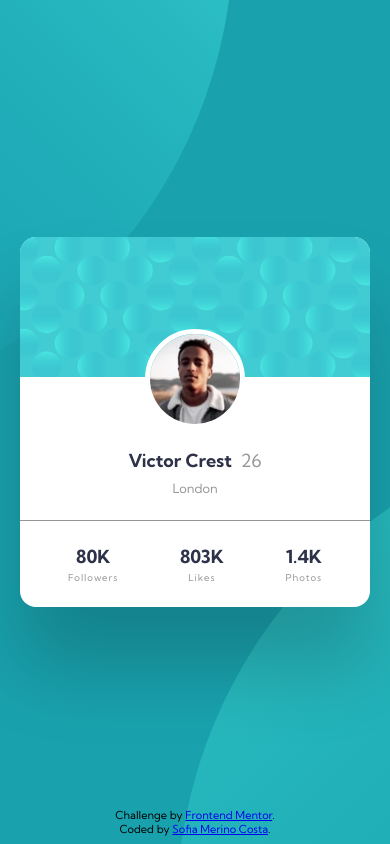
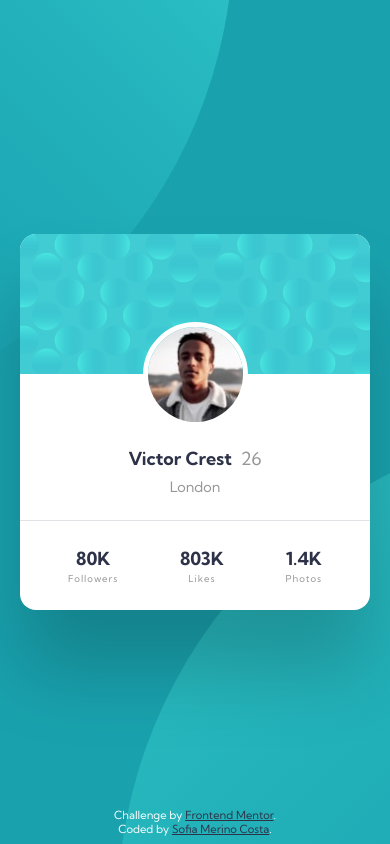
Before and after one commit to sophie-mc-dev/profile-card-component, a plain HTML site: page index.html in a window 390 px wide. Drawn offline with Linux system fonts and the light colour scheme.

Commit message:
value changes + responsive

```diff
--- a/index.html
+++ b/index.html
@@ -19,7 +19,7 @@
     </section>
 
     <section class="profile-details">
-      <img src="./images/image-victor.jpg" alt="profile-icon">
+      <img src="./images/image-victor.jpg" alt="profile picture">
       <h1>Victor Crest <span>26</span></h1>
       <p>London</p>
     </section>
--- a/style.scss
+++ b/style.scss
@@ -5,7 +5,7 @@ $very-dark-desaturated-blue: hsl(229, 23%, 23%);
 $dark-grayish-blue: hsl(227, 10%, 46%);
 $dark-gray: hsl(0, 0%, 59%);
 
-$fs-name-stats: 18px;
+$fs-name-stats: 1.125rem; /* 18px */
 
 *,
 *::after,
@@ -24,7 +24,9 @@ body {
 
     background-image: url(./images/bg-pattern-top.svg), url(./images/bg-pattern-bottom.svg);
     background-repeat: no-repeat, no-repeat;
-    background-position: right 40vw bottom 50vh, left 45vw top 50vh;
+    background-position:
+        right 40vw bottom 50vh,
+        left 45vw top 50vh;
     background-color: $dark-cyan;
 
     font-family: "Kumbh Sans", sans-serif;
@@ -33,7 +35,6 @@ body {
 main {
     display: flex;
     flex-direction: column;
-    align-items: center;
     justify-content: center;
     text-align: center;
     border-radius: 1rem;
@@ -41,17 +42,17 @@ main {
     color: $dark-grayish-blue;
     overflow: hidden;
     margin: 1rem;
-    box-shadow: 0 60px 80px rgba(0,0,0,0.2);
+    box-shadow: 0 60px 80px rgba(0, 0, 0, 0.2);
 }
 
 .profile-details {
     img {
         /* profile picture */
-        width: 100px;
-        height: 100px;
+        width: 105px;
+        height: 105px;
         border-radius: 50%;
         border: 5px solid white;
-        margin-top: -52px;
+        margin-top: -56.5px;
         margin-bottom: 1rem;
     }
 
@@ -59,7 +60,7 @@ main {
         /* name */
         font-size: $fs-name-stats;
         color: $very-dark-desaturated-blue;
-        margin-bottom: 0.5rem;
+        margin-bottom: 0.55rem;
     }
 
     span {
@@ -73,7 +74,7 @@ main {
     p {
         /* location */
         color: $dark-gray;
-        font-size: 0.8rem;
+        font-size: 0.9rem;
     }
 }
 
@@ -81,9 +82,8 @@ main {
     display: flex;
     justify-content: space-between;
 
-    width: 100%;
-    border-top: 1px solid $dark-gray;
-    padding: 1.5rem 3rem;
+    border-top: 1px solid hsl(227, 10%, 46%, 0.2);
+    padding: 1.6rem 3rem;
     margin-top: 1.5rem;
 
     h1 {
@@ -102,13 +102,23 @@ main {
 }
 
 .attribution {
-    font-size: 11px;
+    font-size: 0.7rem;
     text-align: center;
     bottom: 0;
     position: absolute;
     margin-bottom: 0.5rem;
+    color: white;
 
-    .attribution a {
+    a {
         color: $very-dark-desaturated-blue;
     }
 }
+
+// FOR MOBILE
+@media (width <= 600px) {
+    body {
+        background-position:
+            right 40vw bottom 50vh,
+            left 30vw top 50vh;
+    }
+}
```
Also changed, not shown: style.css, 1 other file.
